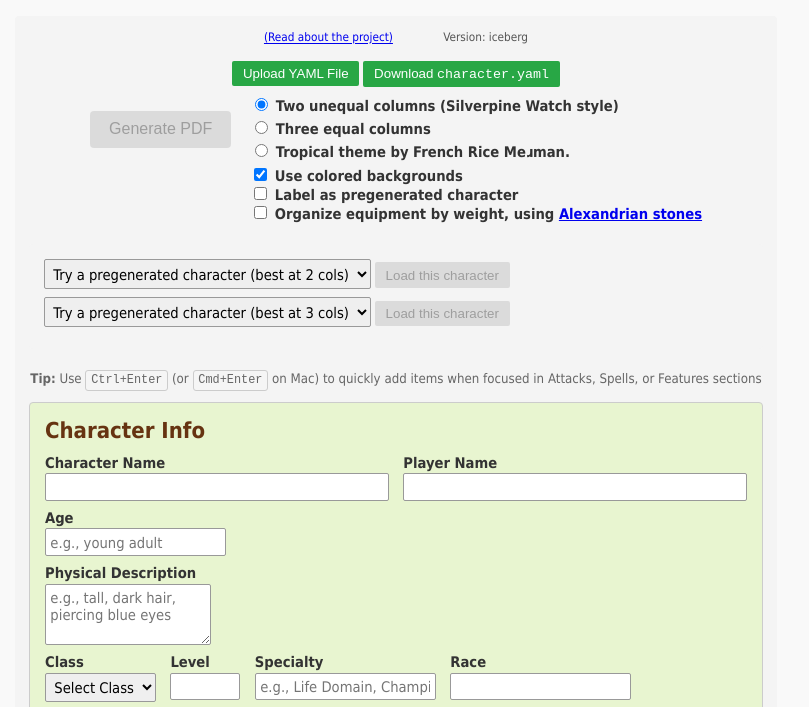
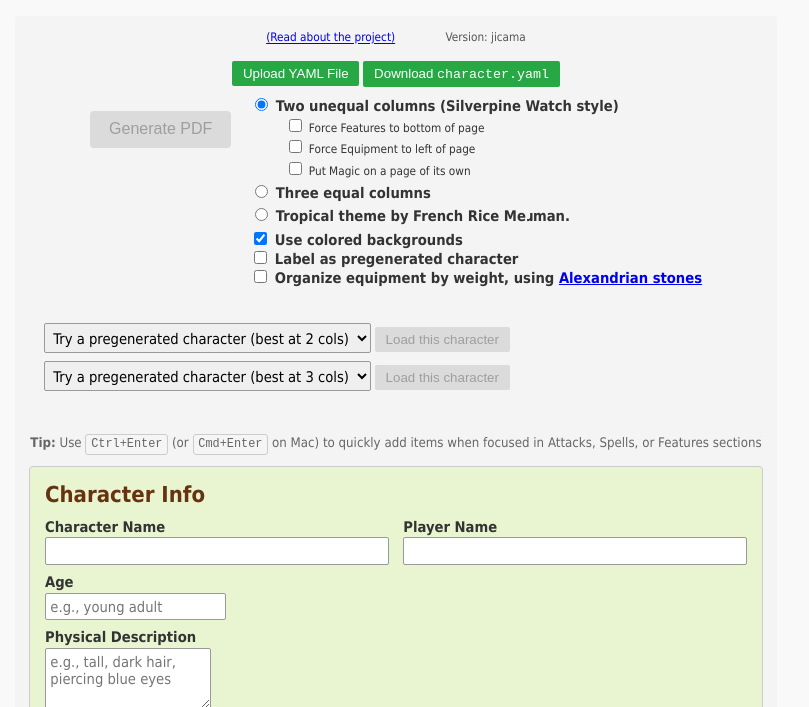
Before and after one commit to dnd-character-sheets/dnd-character-sheets.github.io, a plain HTML site: page docs/index.html in a window 1280 px wide. Shown: the part 62-769 px from the top of the page, without its empty margins (0-809 px from the left). Drawn offline with Linux system fonts and the light colour scheme.

Commit message:
put layout options at top and display conditionally

```diff
--- a/docs/charsheet.css
+++ b/docs/charsheet.css
@@ -281,6 +281,30 @@ kbd {
     font-weight: normal;
 }
 
+/* Options for one layout sit indented under its radio button
+   and appear only while that layout is selected */
+.layout-options {
+    margin: 0.2em 0 0 1.5em;
+}
+
+.layout-options label {
+    display: block;
+    font-weight: normal;
+}
+
+div.layout-options {
+  margin-left: 3em;
+}
+
+div.layout-options {
+    font-weight: normal;
+    font-size: 80%;
+}
+
+label:has(> input[type="radio"]:not(:checked)) + .layout-options {
+    display: none;
+}
+
 /* All sections and their contents are left-aligned */
 .sheet-section,
 .sheet-section * {
--- a/docs/index.html
+++ b/docs/index.html
@@ -15,7 +15,7 @@
     <div style="text-align: center; font-size: 0.8em; color: #555; margin-bottom: 1em;">
         <A style="padding: 2em;" href="README.html">(Read about the project)</A>
 
-        <span style="padding: 2em;">Version: iceberg</span>
+        <span style="padding: 2em;">Version: jicama</span>
     </div>
 
         <div style="margin-bottom: 0.5em;">
@@ -32,6 +32,22 @@
                         <input type="radio" name="layout" value="silverpine" checked>
                         Two unequal columns (Silverpine Watch style)
                     </label>
+                    <!-- Options used only by caster.tex (silverpine); charsheet.css
+                         shows them only while this layout is selected -->
+                    <div class="layout-options">
+                        <label>
+                            <input type="checkbox" id="features-bottom" name="features-bottom">
+                            Force Features to bottom of page
+                        </label>
+                        <label>
+                            <input type="checkbox" id="equipment-left" name="equipment-left">
+                            Force Equipment to left of page
+                        </label>
+                        <label>
+                            <input type="checkbox" id="magic-separate" name="magic-separate">
+                            Put Magic on a page of its own
+                        </label>
+                    </div>
                 </div>
                 <div style="margin-bottom: 0.3em;">
                     <label>
@@ -278,11 +294,6 @@
                         <label>
                             <input type="radio" name="magic-render" value="footnotesize"> in an even smaller font
                         </label>
-<!--
-                        <label style="display: block; margin-bottom: 0.3em; font-weight: normal;">
-                            <input type="radio" name="magic-render" value="separate"> on a page of its own
--->
-                        </label>
                     </div>
                 </div>
                 <div id="magic-levels">
@@ -297,10 +308,6 @@
         <!-- Features Section -->
         <div class="section sheet-section features">
             <h2>Features</h2>
-            <div style="margin-bottom: 1em;">
-                    <input type="checkbox" id="features-bottom" name="features-bottom">
-                    Force Features to bottom of page
-            </div>
             <div class="field-group render-options" style="margin-bottom: 1em;">
                 <span>Render:</span>
                 <div style="margin-top: 0.5em;">
@@ -325,11 +332,6 @@
         <div class="section sheet-section equipment">
             <h2>Equipment</h2>
             <div class="field-group">
-                <div>
-                        <input type="checkbox" id="equipment-left" name="equipment-left">
-                        Force equipment to left of page
-                </div>
-
                 <p>Enter one equipment item per line. Or you scan specify categories:</p>
                 <ul style="font-size: 0.9em; margin: 0.5em 0; color: #666;">
                     <li><code>Heavy weapon: Greatsword</code> (single item)</li>
@@ -1553,7 +1555,7 @@
             };
 
         // Font field factory - creates handlers for YAML font fields with radio button groups
-        function fontField(yamlKey, buttonGroupName, skipValues = []) {
+        function fontField(yamlKey, buttonGroupName) {
             return {
                 populate(data) {
                     const fontValue = data[yamlKey];
@@ -1572,7 +1574,7 @@
                 },
                 capture(data) {
                     const renderOption = document.querySelector(`input[name="${buttonGroupName}"]:checked`)?.value;
-                    if (renderOption && !skipValues.includes(renderOption)) {
+                    if (renderOption) {
                         data[yamlKey] = '\\' + renderOption;
                     }
                 }
@@ -1600,6 +1602,7 @@
             checkboxField('PREGENERATED', '#pregenerated', false),
             checkboxField('FEATURES BOTTOM', '#features-bottom', false),
             checkboxField('EQUIPMENT LEFT', '#equipment-left', false),
+            checkboxField('MAGIC SEPARATE', '#magic-separate', false),
             checkboxField('STONES', '#stones', false),
 
             // Class/Level complex logic
@@ -1694,7 +1697,7 @@
             attacksField(),
             nameDescPairs('FEATURES', '.feature-item', addFeature),
             fontField('FEATURES FONT', 'features-render'),
-            fontField('MAGIC FONT', 'magic-render', ['separate']),
+            fontField('MAGIC FONT', 'magic-render'),
             magicField()
         ];
 
```
Also changed, not shown: www/character-form.html (+21 -18 lines).
